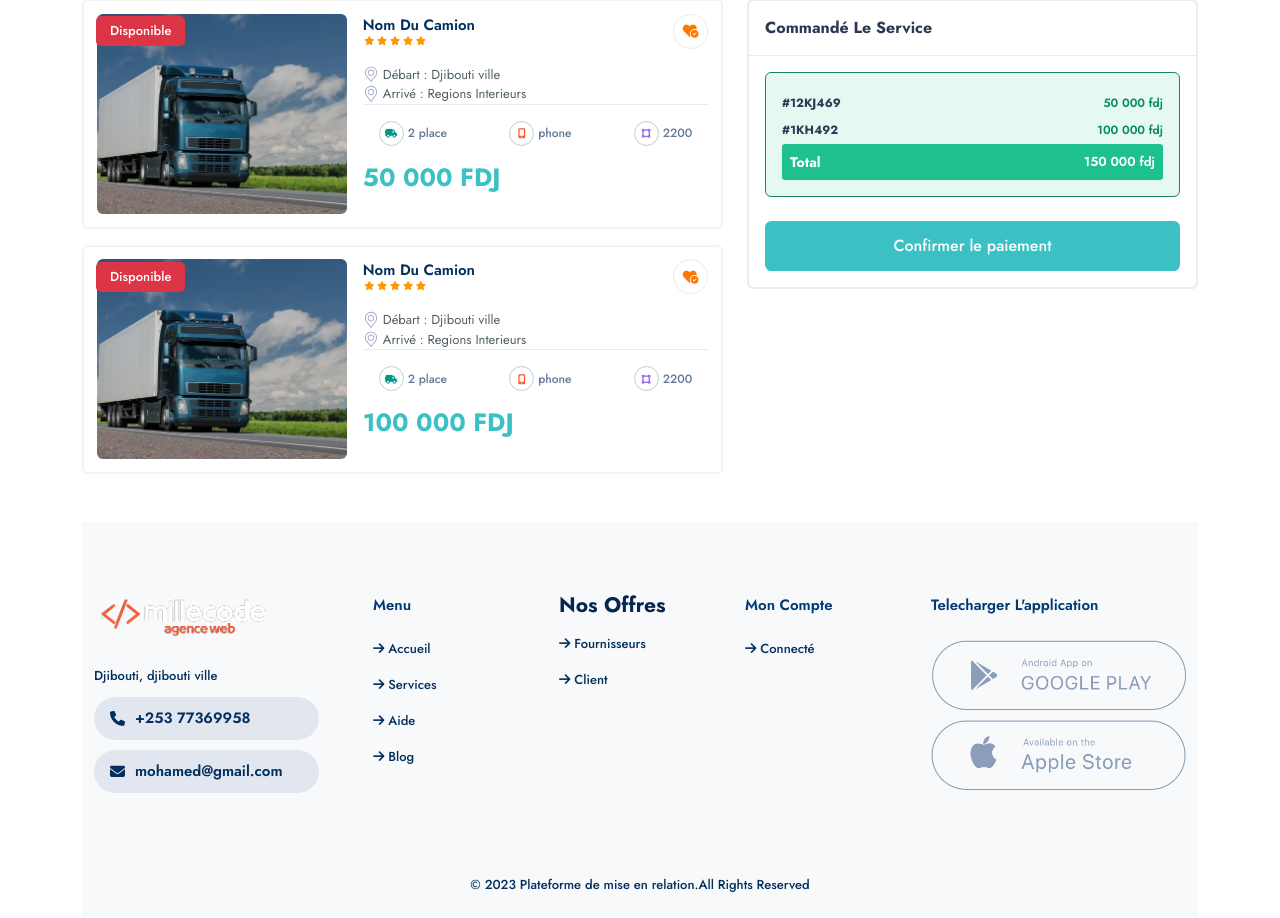
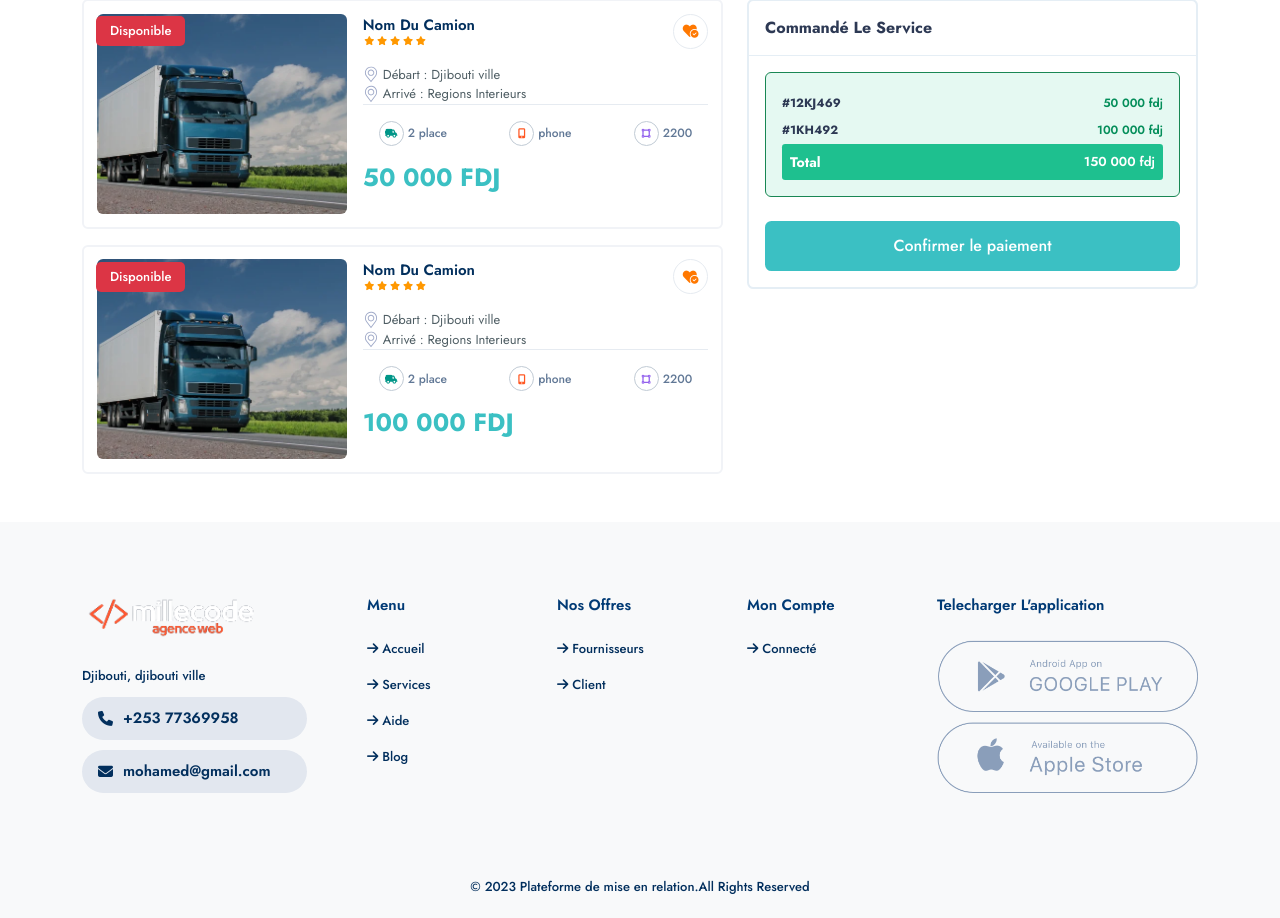
Before and after one commit to inabdillahi/relation, a Symfony app: template templates/services/panier.html.twig in a window 1280 px wide. Shown: the part 310-1228 px from the top of the page. Before the commit the page ends 1202 px from the top, so only its background shows below. Run offline with Twig, Linux system fonts and the light colour scheme; the template is opened without the code that fills it, so the values that code supplies are empty; some libraries are stand-ins or nearby versions.

Commit message:
Modife de footer et les liens

```diff
--- a/templates/base.html.twig
+++ b/templates/base.html.twig
@@ -36,7 +36,7 @@
               <div class="mobile_nav">
                 <ul>
                   <li class="list-buttons">
-                    <a href=""><i class="fas fa-plus me-2"></i>Publier</a>
+                    <a href="{{ path('publier') }}"><i class="fas fa-plus me-2"></i>Publier</a>
                   </li>
                 </ul>
               </div>
@@ -109,7 +109,7 @@
         <div>
           <div class="container">
             <div class="row">
-              <div class="col-lg-3 col-md-4">
+              <div class="col-lg-3 col-md-4 col-sm-12">
                 <div class="footer-widget">
                   <img src="{{ asset('assets/img/millecod1e.png') }}" class="img-footer" alt="" />
                   <div class="footer-add">
@@ -123,7 +123,7 @@
                   </div>
                 </div>
               </div>
-              <div class="col-lg-2 col-md-4">
+              <div class="col-lg-2 col-md-4 col-4">
                 <div class="footer-widget">
                   <h4 class="widget-title">Menu</h4>
                   <ul class="footer-menu">
@@ -155,9 +155,9 @@
                 </div>
               </div>
 
-              <div class="col-lg-2 col-md-4">
+              <div class="col-lg-2 col-md-4 col-4">
                 <div class="footer-widget">
-                  <h4>Nos offres</h4>
+                  <h4 class="widget-title">Nos offres</h4>
                   <ul class="footer-menu">
                     <li>
                       <a href="JavaScript:Void(0);">
@@ -175,7 +175,7 @@
                 </div>
               </div>
 
-              <div class="col-lg-2 col-md-6">
+              <div class="col-lg-2 col-md-6 col-4">
                 <div class="footer-widget">
                   <h4 class="widget-title">Mon compte</h4>
                   <ul class="footer-menu">
@@ -189,7 +189,7 @@
                 </div>
               </div>
 
-              <div class="col-lg-3 col-md-6">
+              <div class="col-lg-3 col-md-6 col-sm-12">
                 <div class="footer-widget">
                   <h4 class="widget-title">Telecharger l'application</h4>
                   <div class="app-wrap">
--- a/templates/home/index.html.twig
+++ b/templates/home/index.html.twig
@@ -388,7 +388,7 @@
 			<div class="col-lg-3 col-md-3  col-12">
 				<div class="veshm-location-prt">
 
-					<a href="search-property.html" class="veshm-location-figure">
+					<a href="" class="veshm-location-figure">
 						<img src="assets/img/camions/d_dj.jpeg" class="img-fluid" alt="">
 					</a>
 					<div class="veshm-location-content">
@@ -407,7 +407,7 @@
 
 			<div class="col-lg-3 col-md-3 col-12">
 				<div class="veshm-location-prt">
-					<a href="search-property.html" class="veshm-location-figure">
+					<a href="" class="veshm-location-figure">
 						<img src="assets/img/camions/d_ethi.jpeg" class="img-fluid" alt="">
 					</a>
 					<div class="veshm-location-content">
--- a/templates/services/panier.html.twig
+++ b/templates/services/panier.html.twig
@@ -5,8 +5,6 @@
 {% endblock %}
 
 {% block body %}
-
-
   <!-- ============================ Page Title Start================================== -->
   <div class="page-title" style="background:#017efa url(assets/img/page-title.png) no-repeat;">
     <div class="container">
@@ -19,27 +17,25 @@
   </div>
   <!-- ============================ Page Title End ================================== -->
 
-
-
   <div class="container">
-
-
     <div class="row mt-5 mb-5">
-
       <div class="col-12 col-md-7">
         <div class="veshm-list-prty">
           <div class="veshm-list-prty-figure">
             <div class="veshm-list-img-slide">
               <div class="veshm-list-click">
-                            <div><a href="single-property-1.html"><img src="assets/img/camions/camion1.jpg" class="img-fluid mx-auto" alt=""></a></div>
-
+                <div>
+                  <a href=""><img src="assets/img/camions/camion1.jpg" class="img-fluid mx-auto" alt="" /></a>
+                </div>
               </div>
             </div>
           </div>
           <div class="veshm-list-prty-caption">
             <div class="veshm-list-kygf">
               <div class="veshm-list-kygf-flex">
-                            <div class="veshm-type fr-sale"><span>Disponible</span></div>
+                <div class="veshm-type fr-sale">
+                  <span>Disponible</span>
+                </div>
                 <h5 class="rlhc-title-name verified"><a href="single-property-1.html" class="prt-link-detail">Nom du camion</a></h5>
                 <div class="vesh-aget-rates">
                   <i class="fa-solid fa-star"></i>
@@ -47,7 +43,6 @@
                   <i class="fa-solid fa-star"></i>
                   <i class="fa-solid fa-star"></i>
                   <i class="fa-solid fa-star"></i>
-
                 </div>
               </div>
 
@@ -56,21 +51,24 @@
               </div>
             </div>
             <div class="rlhc-prt-location">
-                        <img src="assets/img/pin.svg" width="16" class="me-1" alt="">Débart :
-                        Djibouti ville
+              <img src="assets/img/pin.svg" width="16" class="me-1" alt="" />Débart : Djibouti ville
             </div>
             <div class="rlhc-prt-location">
-                        <img src="assets/img/pin.svg" width="16" class="me-1" alt="">Arrivé :
-                        Regions Interieurs
+              <img src="assets/img/pin.svg" width="16" class="me-1" alt="" />Arrivé : Regions Interieurs
             </div>
 
             <div class="veshm-list-footer">
               <div class="veshm-list-circls">
                 <ul>
-                                <li><span class="bed-inf"><i class="fa-solid fa-truck-field"></i></span>2
-                                    place</li>
-                                <li><span class="bath-inf"><i class="fa-solid fa-mobile-screen-button"></i></span>phone</li>
-                                <li><span class="area-inf"><i class="fa-solid fa-vector-square"></i></span>2200</li>
+                  <li>
+                    <span class="bed-inf"><i class="fa-solid fa-truck-field"></i></span>2 place
+                  </li>
+                  <li>
+                    <span class="bath-inf"><i class="fa-solid fa-mobile-screen-button"></i></span>phone
+                  </li>
+                  <li>
+                    <span class="area-inf"><i class="fa-solid fa-vector-square"></i></span>2200
+                  </li>
                 </ul>
               </div>
             </div>
@@ -80,25 +78,26 @@
                   <h4 class="rlhc-price-name theme-cl">50 000 FDJ</h4>
                 </div>
               </div>
-
             </div>
           </div>
         </div>
-
 
         <div class="veshm-list-prty mt-3">
           <div class="veshm-list-prty-figure">
             <div class="veshm-list-img-slide">
               <div class="veshm-list-click">
-                            <div><a href="single-property-1.html"><img src="assets/img/camions/camion1.jpg" class="img-fluid mx-auto" alt=""></a></div>
-
+                <div>
+                  <a href=""><img src="assets/img/camions/camion1.jpg" class="img-fluid mx-auto" alt="" /></a>
+                </div>
               </div>
             </div>
           </div>
           <div class="veshm-list-prty-caption">
             <div class="veshm-list-kygf">
               <div class="veshm-list-kygf-flex">
-                            <div class="veshm-type fr-sale"><span>Disponible</span></div>
+                <div class="veshm-type fr-sale">
+                  <span>Disponible</span>
+                </div>
                 <h5 class="rlhc-title-name verified"><a href="single-property-1.html" class="prt-link-detail">Nom du camion</a></h5>
                 <div class="vesh-aget-rates">
                   <i class="fa-solid fa-star"></i>
@@ -106,7 +105,6 @@
                   <i class="fa-solid fa-star"></i>
                   <i class="fa-solid fa-star"></i>
                   <i class="fa-solid fa-star"></i>
-
                 </div>
               </div>
 
@@ -115,21 +113,24 @@
               </div>
             </div>
             <div class="rlhc-prt-location">
-                        <img src="assets/img/pin.svg" width="16" class="me-1" alt="">Débart :
-                        Djibouti ville
+              <img src="assets/img/pin.svg" width="16" class="me-1" alt="" />Débart : Djibouti ville
             </div>
             <div class="rlhc-prt-location">
-                        <img src="assets/img/pin.svg" width="16" class="me-1" alt="">Arrivé :
-                        Regions Interieurs
+              <img src="assets/img/pin.svg" width="16" class="me-1" alt="" />Arrivé : Regions Interieurs
             </div>
 
             <div class="veshm-list-footer">
               <div class="veshm-list-circls">
                 <ul>
-                                <li><span class="bed-inf"><i class="fa-solid fa-truck-field"></i></span>2
-                                    place</li>
-                                <li><span class="bath-inf"><i class="fa-solid fa-mobile-screen-button"></i></span>phone</li>
-                                <li><span class="area-inf"><i class="fa-solid fa-vector-square"></i></span>2200</li>
+                  <li>
+                    <span class="bed-inf"><i class="fa-solid fa-truck-field"></i></span>2 place
+                  </li>
+                  <li>
+                    <span class="bath-inf"><i class="fa-solid fa-mobile-screen-button"></i></span>phone
+                  </li>
+                  <li>
+                    <span class="area-inf"><i class="fa-solid fa-vector-square"></i></span>2200
+                  </li>
                 </ul>
               </div>
             </div>
@@ -139,7 +140,6 @@
                   <h4 class="rlhc-price-name theme-cl">100 000 FDJ</h4>
                 </div>
               </div>
-
             </div>
           </div>
         </div>
@@ -151,9 +151,6 @@
             <h5>Commandé le service</h5>
           </div>
           <div class="check-ourio-caption">
-
-
-
             <div class="booking-info-try rounded bg-light-success border border-success mb-4">
               <ul>
                 <li>
@@ -163,7 +160,6 @@
                   <h6>#1KH492</h6><span>100 000 fdj</span>
                 </li>
 
-
                 <li>
                   <h6 class="total-title">Total</h6><span class="total-price">150 000 fdj</span>
                 </li>
@@ -171,10 +167,8 @@
             </div>
             <button class="btn btn-theme font--medium full-width">Confirmer le paiement</button>
           </div>
-
         </div>
       </div>
-
     </div>
-
+  </div>
 {% endblock %}
--- a/templates/services/voir.html.twig
+++ b/templates/services/voir.html.twig
@@ -158,7 +158,7 @@
                 </div>
                 <div class="pg-side-block-buttons">
                   <div class="single-button">
-                    <a href="JavaScript:Void(0);" data-bs-toggle="modal" data-bs-target="#offer" class="btn font--medium btn-light-success full-width"><i class="fa-solid fa-eye me-2"></i>Voir les 23 autres services publié, par Mohamed Abdillahi Nour</a>
+                    <a href="JavaScript:Void(0);" data-bs-toggle="modal" data-bs-target="#offer" class="btn font--medium btn-light-success full-width"><i class="fa-solid fa-eye me-2"></i>Voir les 23 autres services publié</a>
                   </div>
                 </div>
               </div>
```
Lines whose indentation alone changed are shown as unchanged.
